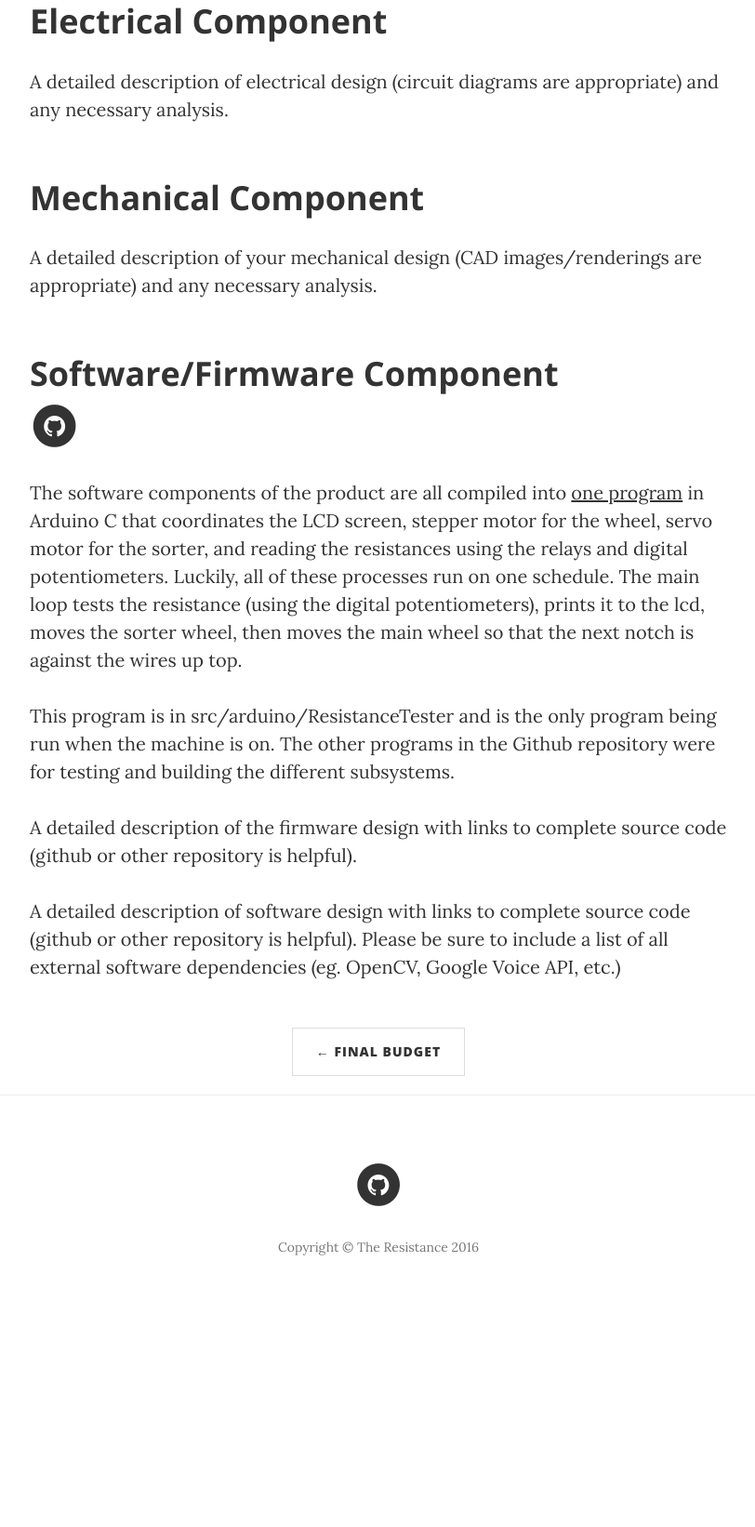
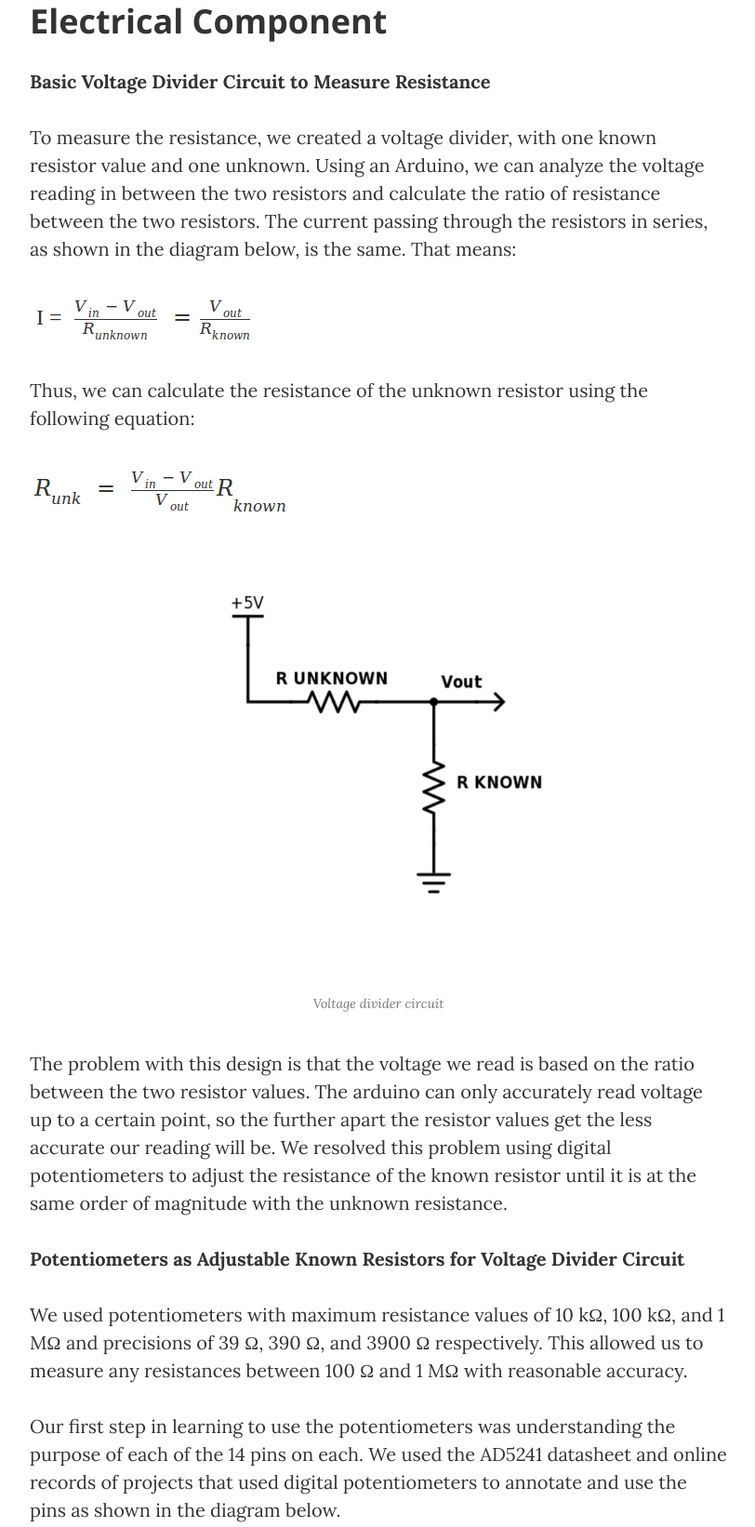
Before and after one commit to umadesai/TheResistance, a website: page product.html in a window 1280 px wide. Shown: the part 1554-3196 px from the top of the page at 93% size, without its empty margins (233-1045 px from the left). Before the commit the page ends 2971 px from the top, so only its background shows below. Drawn offline with nearby package versions, Linux system fonts and the light colour scheme.

Commit message:
updating product page

```diff
--- a/product.html
+++ b/product.html
@@ -107,7 +107,48 @@
 
                     <h2 class="section-heading">Electrical Component</h2>
 
-                    <p>A detailed description of electrical design (circuit diagrams are appropriate) and any necessary analysis. </p>
+                    <p><b>Basic Voltage Divider Circuit to Measure Resistance</b></p>
+
+                    <p>To measure the resistance, we created a voltage divider, with one known resistor value and one unknown. Using an Arduino, we can analyze the voltage reading in between the two resistors and calculate the ratio of resistance between the two resistors. The current passing through the resistors in series, as shown in the diagram below, is the same. That means:</p>
+
+                    <a href="#">
+                        <img class="img-responsive" src="img/product/eq1.png" alt="">
+                    </a>
+
+                    <p> Thus, we can calculate the resistance of the unknown resistor using the following equation:</p>
+
+                    <a href="#">
+                        <img class="img-responsive" src="img/product/eq2.png" alt="">
+                    </a>
+
+                    <a href="#">
+                        <img class="img-responsive" src="img/sprint1/circuitdiagram.png" alt="">
+                    </a>
+                    <span class="caption text-muted">Voltage divider circuit</span>
+
+                    <p>The problem with this design is that the voltage we read is based on the ratio between the two resistor values. The arduino can only accurately read voltage up to a certain point, so the further apart the resistor values get the less accurate our reading will be. We resolved this problem using digital potentiometers to adjust the resistance of the known resistor until it is at the same order of magnitude with the unknown resistance. </p>
+
+                    <p><b>Potentiometers as Adjustable Known Resistors for Voltage Divider Circuit</b></p>
+
+                    <p>We used potentiometers with maximum resistance values of 10 kΩ, 100 kΩ, and 1 MΩ and precisions of 39 Ω, 390 Ω, and 3900 Ω respectively. This allowed us to measure any resistances between 100 Ω and 1 MΩ with reasonable accuracy. </p>
+
+                    <p> Our first step in learning to use the potentiometers was understanding the purpose of each of the 14 pins on each. We used the AD5241 datasheet and online records of projects that used digital potentiometers to annotate and use the pins as shown in the diagram below. </p>
+
+                    <a href="#">
+                        <center><img class="img-responsive" src="img/product/fig3.png" alt=""></center>
+                    </a>
+                    <span class="caption text-muted">Potentiometer top view (left) and annotated schematic showing appropriate connections for a generic AD5241 potentiometer</span>
+
+                    <p>We used an I2C interface to control the potentiometers with an Arduino. This required that we connect the SCL (serial clock input) and SDA (Serial Data Input/Output) pins on each potentiometer to the A5 and A4 analog pins on the Arduino microcontroller respectively. Since we only had one of each of the analog pins we created different addresses for the potentiometers while they share the same pins on the microcontroller. </p>
+
+                    <p> All the potentiometers share a slave address byte of 01011[AD1][AD0], where AD1 and AD0 can be either 1 if connected to 5V, or 0 if connected to ground. The table below explains the AD1 and AD0 connections in each potentiometer and their corresponding addresses.</p>
+
+                    <a href="#">
+                        <center><img class="img-responsive" src="img/sprint3/potTable.png" alt=""></center>
+                    </a>
+                    <span class="caption text-muted">Table explaining the AD1 and AD0 connections in each potentiometer and their corresponding addresses. All the potentiometers share a slave address byte of 01011[AD1][AD0], where AD1 and AD0 can be either 1 if connected to 5V, or 0 if connected to ground.</span>
+
+                    <p>Once the circuitry was complete, we tested and calibrated each potentiometer by measuring the resistance across W1 (wiper) and B1. This is the resistance of what we refer to as the known resistor in the voltage divider circuit. </p>
 
                     <h2 class="section-heading">Mechanical Component</h2>
 
```
Also changed, not shown: img/product/eq1.png (added), img/product/eq2.png (added), img/product/fig3.png (added).
